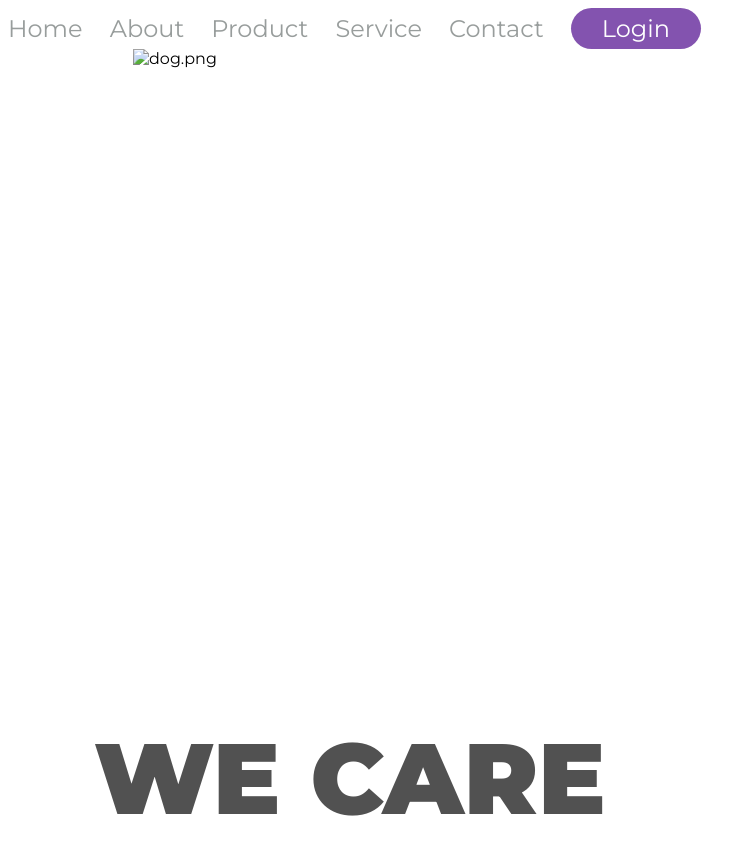
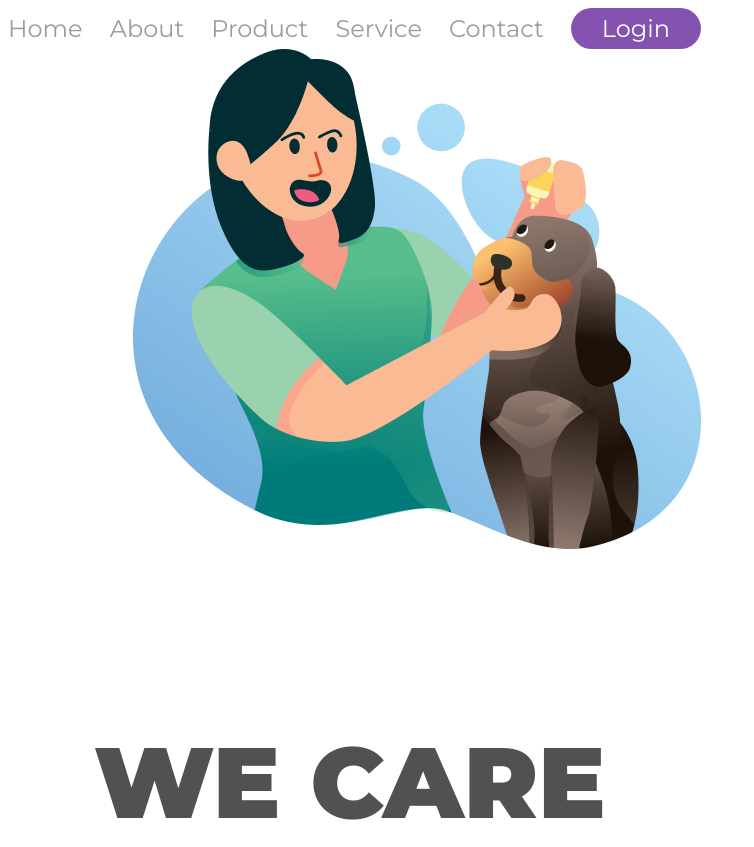
Before and after one commit to PiligalC0D3/WE-CARE, a plain HTML site: page index.html in a window 1280 px wide. Shown: the top 847 px of the page, without its empty margins (0-754 px from the left). Drawn offline with Linux system fonts and the light colour scheme.

Commit message:
alteração arquivo html

```diff
--- a/index.html
+++ b/index.html
@@ -20,7 +20,7 @@
         <button class="botao-cabeca">Login</button>
     </header>
     <main>
-        <img src="./img/dog (1).png" alt="dog.png" class="dog-img">
+        <img src="dog.png" alt="dog.png" class="dog-img">
         <section>
             <h1>WE CARE</h1>
 
```
